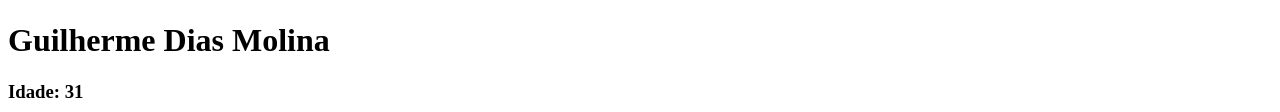
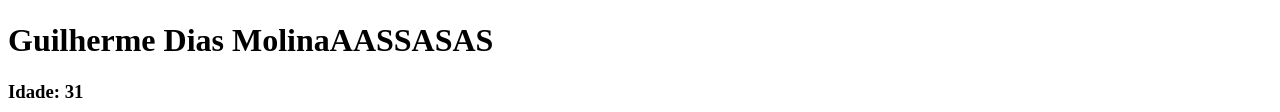
Before and after one commit to gdmolina/Projeto_CRM_Tera, a plain HTML site: page index.html in a window 1280 px wide. Shown: the part 248-360 px from the top of the page. Drawn offline with Linux system fonts and the light colour scheme.

Commit message:
asdasdasd

```diff
--- a/index.html
+++ b/index.html
@@ -10,7 +10,7 @@
 <body>
 <img style="width: 25%;" src="https://www.cartacapital.com.br/wp-content/uploads/2022/07/Sem-T%C3%ADtulo-32.jpg">
 
-    <H1>Guilherme Dias Molina</H1>
+    <H1>Guilherme Dias MolinaAASSASAS</H1>
 <h3> Idade: 31</h3>
 <h3>Porto Alegre</h3>
 <h3>Sobre mim:</h3>
```
